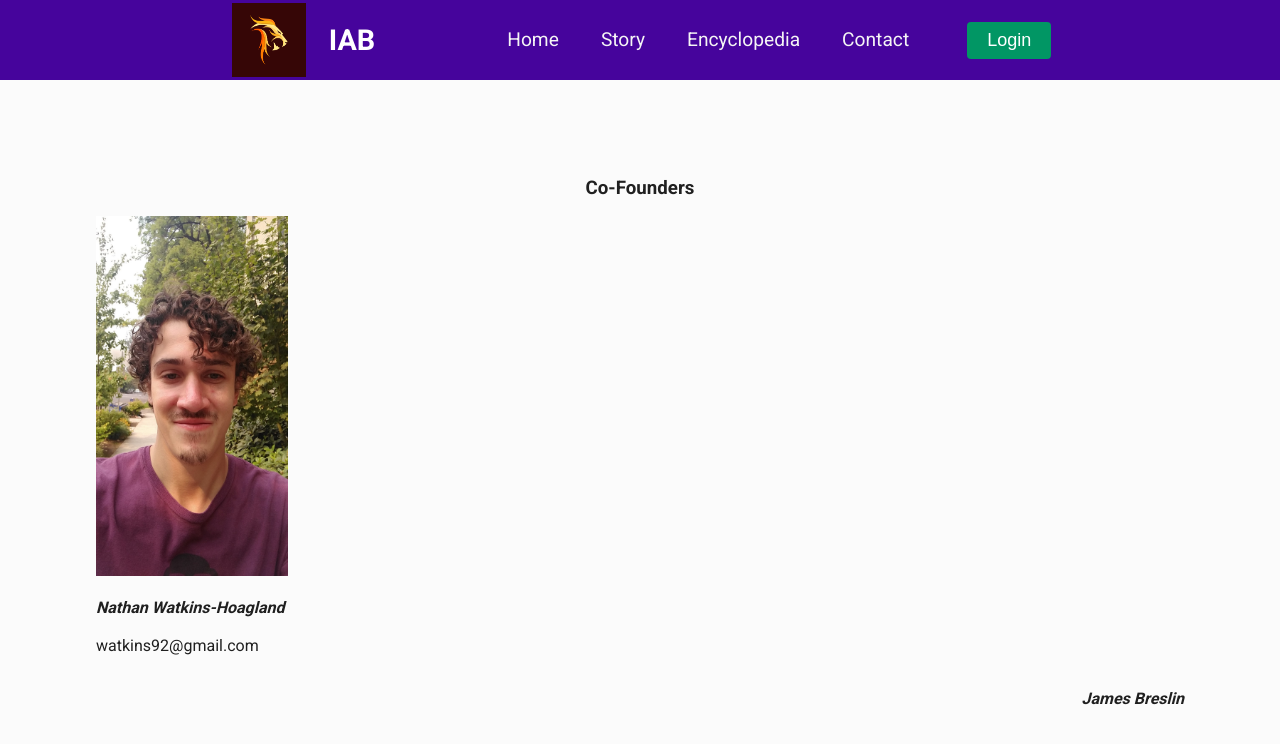
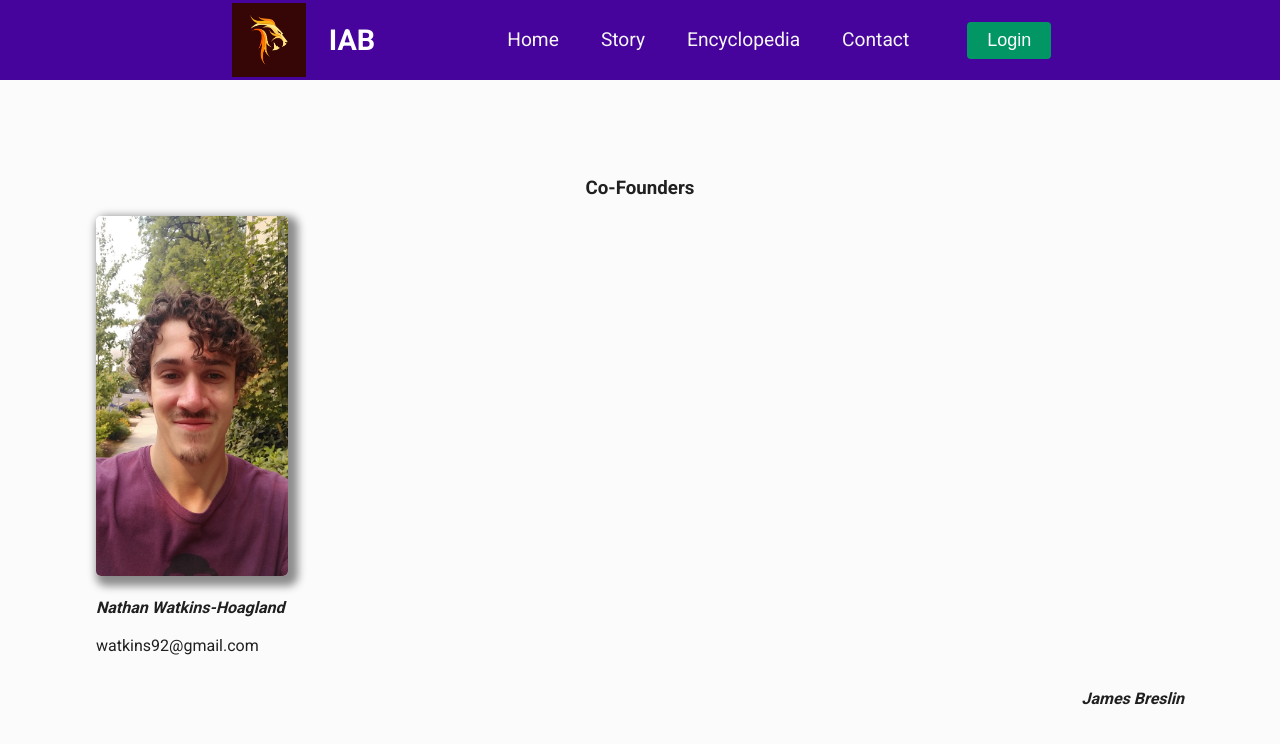
Before and after one commit to WiseFool92/Avernus, a React (Create React App) app: page /contact in a window 1280 px wide. Shown: the top 744 px of the page. Built offline with nearby package versions, Linux system fonts and the light colour scheme.

Commit message:
Lil CSS on mah photo

```diff
--- a/src/components/Contact.jsx
+++ b/src/components/Contact.jsx
@@ -9,11 +9,13 @@ function Contact() {
     padding: '5rem',
     fontWeight: 'normal',
     // display: 'flex',
-    justifyContent: 'space-around',
+    // justifyContent: 'space-around',
   }
   const contactNate = {
     height: '45vh',
     width: '15vw',
+    borderRadius: '5px',
+    boxShadow: '5px 5px 8px 5px rgba(0, 0, 0, 0.449)',
   }
   const contactAlign = {
     textAlign: 'center'
```
